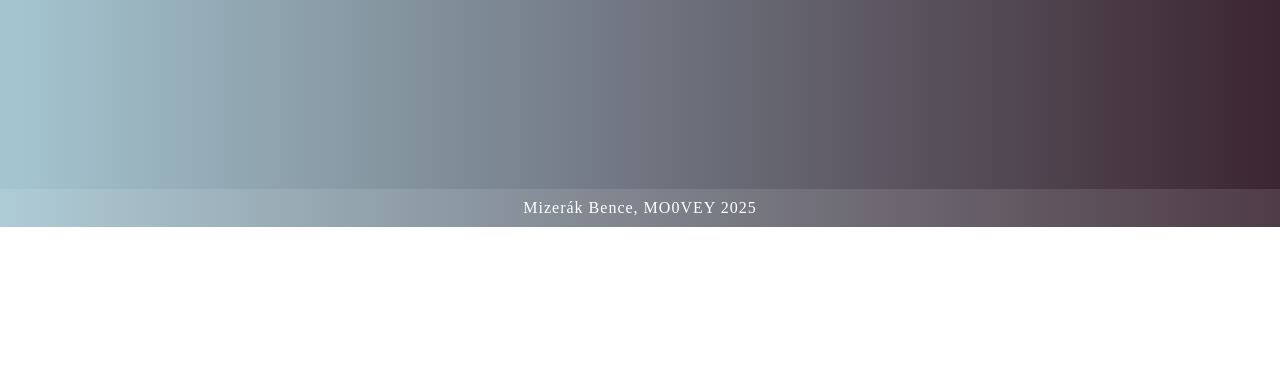
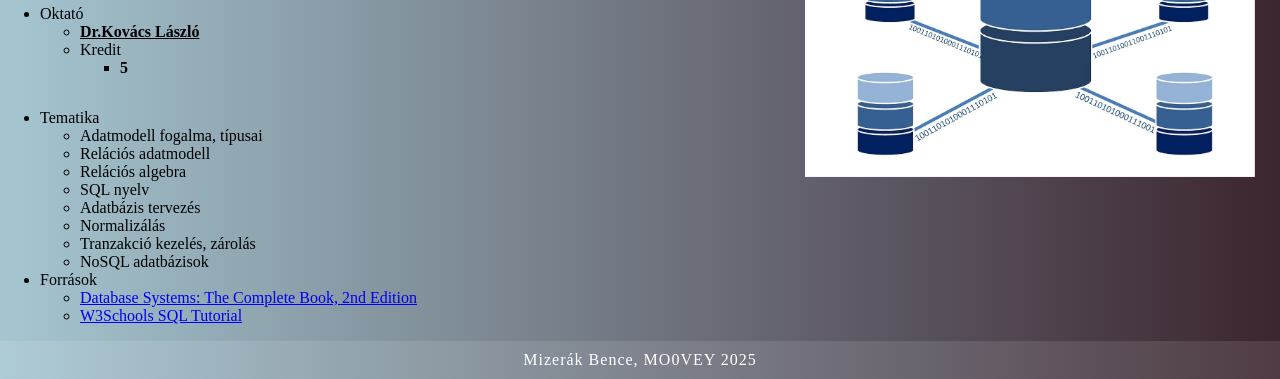
Before and after one commit to Mizerak-Bence/MO0VEYWebXML, a plain HTML site: page MO0VEY_0910/database.html in a window 1280 px wide. Shown: the part 573-952 px from the top of the page. Before the commit the page ends 800 px from the top, so only its background shows below. Drawn offline with Linux system fonts and the light colour scheme.

Commit message:
ez fájdalmas volt!!!!! de végre megvannak. és kész is a weboldal.

```diff
--- a/MO0VEY_0910/css.css
+++ b/MO0VEY_0910/css.css
@@ -94,3 +94,17 @@ h2 {
     font-size: 1.7em;
     font-weight: bold;
 }
+.content {
+    flex: initial;
+}
+
+.main {
+    flex: 1;
+    display: flex;
+    flex-direction: column;
+    gap: 8px;
+}
+
+.detailed-description {
+    margin-top: 0;
+}
--- a/MO0VEY_0910/database.html
+++ b/MO0VEY_0910/database.html
@@ -5,6 +5,16 @@
     <title>Adatbázis Rendszerek</title>
         <link rel="stylesheet" type="text/css" href="css.css">
 
+    <style>
+        .corner-img {
+            position: fixed;
+            right: 25px;
+            bottom: 50px;
+            width: 450px;
+            height: auto;
+            z-index: 100;
+        }
+    </style>
 </head>
 <body>
     <div class="header">
@@ -23,8 +33,45 @@
         </div>
     </nav>
 </div>
+    <div class="content">
         <h2>Adatbázis Rendszerek</h2>
 
+        <ul>
+            <li>Oktató
+                <ul>
+                    <li><strong><u>Dr.Kovács László</u></strong>
+            </li>
+            <li>Kredit
+                <ul>
+                    <li>
+                       <strong> 5</strong>
+                    </li>
+        </ul>
+    </div>
+    <div class="detailed-description">
+       <ul>
+
+        <li>Tematika
+            <ul>
+                <li>Adatmodell fogalma, típusai</li>
+                <li>Relációs adatmodell</li>
+                <li>Relációs algebra</li>
+                <li>SQL nyelv</li>
+                <li>Adatbázis tervezés</li>
+                <li>Normalizálás</li>
+                <li>Tranzakció kezelés, zárolás</li>
+                <li>NoSQL adatbázisok</li>
+            </ul>
+        </li>
+        <li>Források
+            <ul>
+                <li><a href="https://www.oreilly.com/library/view/database-systems-the/9780367339773/">Database Systems: The Complete Book, 2nd Edition</a></li>
+                <li><a href="https://www.w3schools.com/sql/">W3Schools SQL Tutorial</a></li>
+            </ul>
+        </li>
+       </ul>
+    </div>
+        <img src="DatabaseSyss.jpg" alt="Adatbázis illusztráció" class="corner-img">
 
     <footer>
         <p>Mizerák Bence, MO0VEY 2025</p>
```
Also changed, not shown: MO0VEY_0910/webtech.html (+38 -3 lines), MO0VEY_0910/webxml.html (+39 -2 lines), MO0VEY_0910/DatabaseSyss.jpg (added), MO0VEY_0910/JsonSChema.jpg (added), MO0VEY_0910/WebHTML5.jpg (added), 1 other file.
